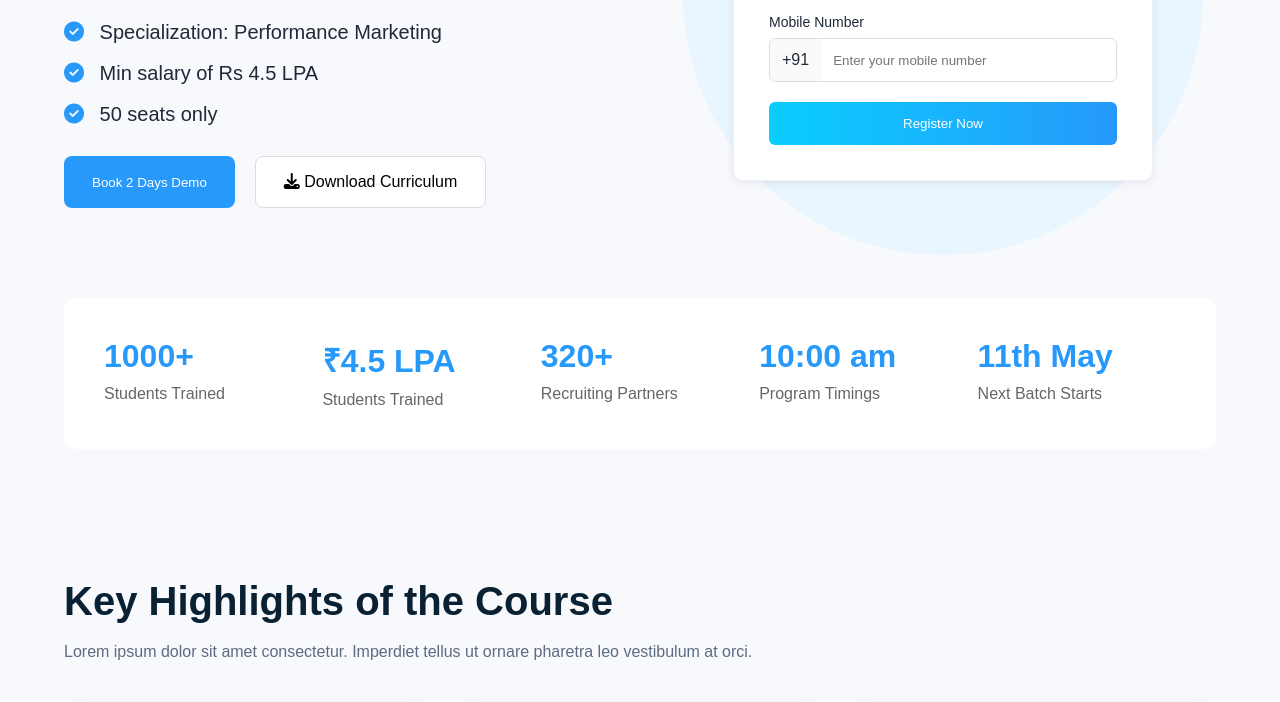
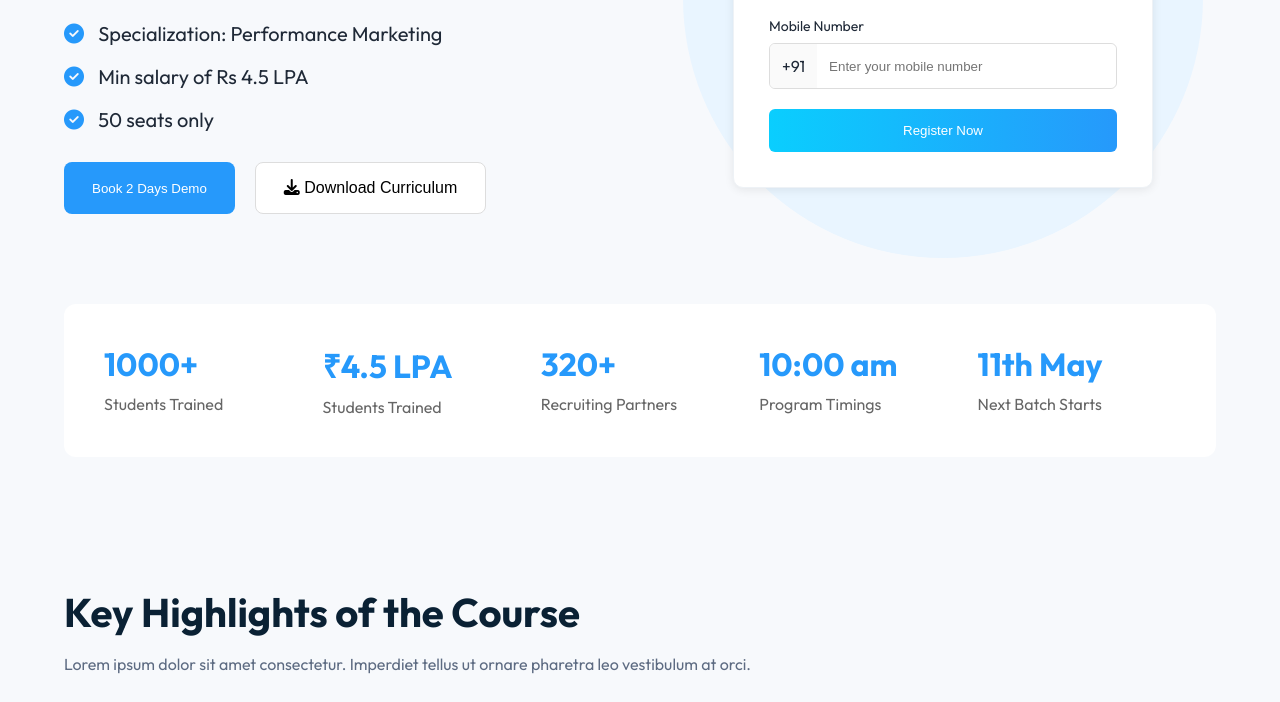
Before and after one commit to manvindergill/FigmaPage, a plain HTML site: page index.html in a window 1280 px wide. Shown: the part 374-1076 px from the top of the page. Drawn offline with Linux system fonts and the light colour scheme.

Commit message:
added new files

```diff
--- a/style.css
+++ b/style.css
@@ -1,3 +1,5 @@
+@import url("https://fonts.googleapis.com/css2?family=Outfit:wght@100..900&display=swap");
+
 * {
   margin: 0;
   padding: 0;
@@ -5,7 +7,7 @@
 }
 
 body {
-  font-family: Arial, Helvetica, sans-serif;
+  font-family: "Outfit", sans-serif;
   background: #f7f9fc;
   color: #1f2937;
 }
```
Also changed, not shown: 1 other file.
